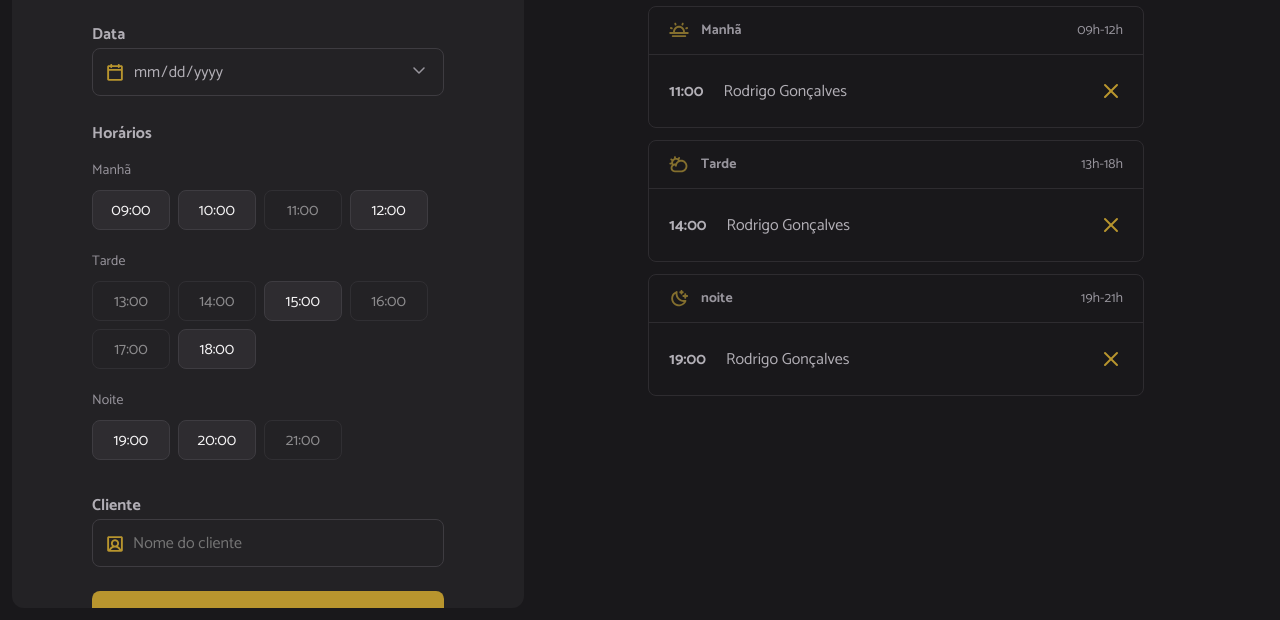
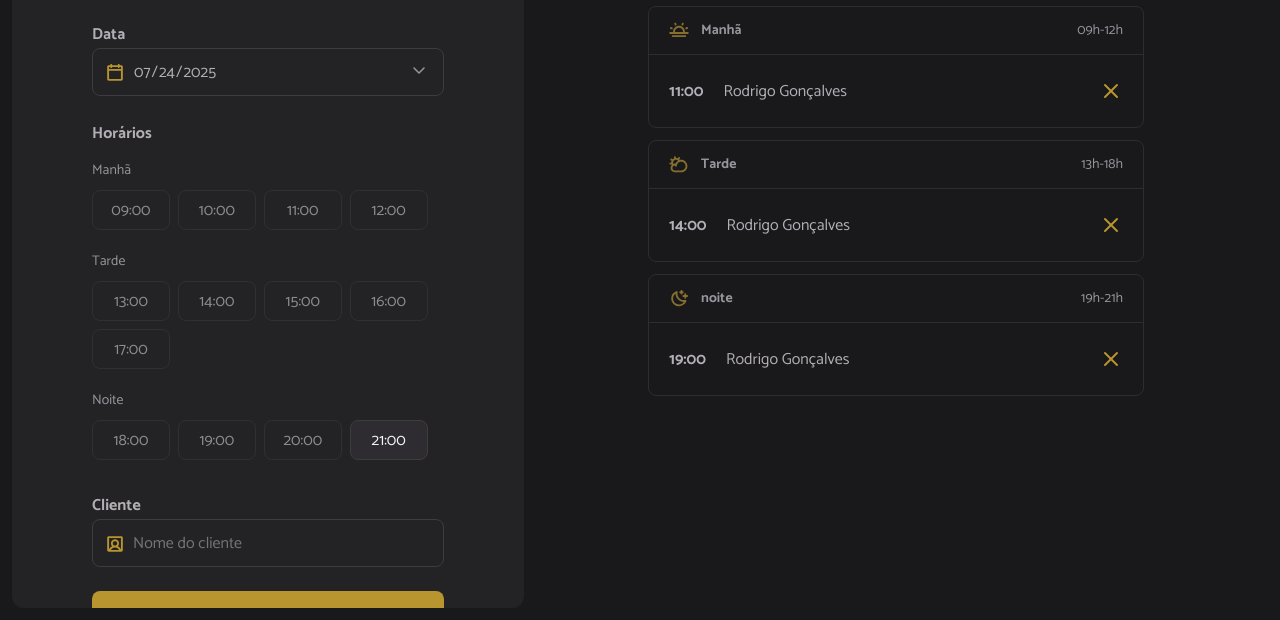
Before and after one commit to pierrerrrr/hairday, a website built with webpack: page index.html in a window 1280 px wide. Shown: the part 180-800 px from the top of the page. Built offline with nearby package versions, Linux system fonts and the light colour scheme.

Commit message:
feat: implement scheduling functionality with available hours

```diff
--- a/index.html
+++ b/index.html
@@ -36,22 +36,13 @@
 
         <span class="label">Horários</span>
         <ul id="hours" class="hours" aria-label="Horários disponíveis de manhã">
-          <!-- Exemplo: Manhã -->
+          <!-- Exemplo: Manhã
           <li data-period="morning" class="hour-period">Manhã</li>
           <li data-period="morning" value="09:00" class="hour hour-available">
             09:00
-          </li>
-          <li data-period="morning" value="10:00" class="hour hour-available">
-            10:00
-          </li>
-          <li data-period="morning" value="11:00" class="hour hour-unavailable">
-            11:00
-          </li>
-          <li data-period="morning" value="12:00" class="hour hour-available">
-            12:00
-          </li>
-          <!-- Exemplo: Tarde  -->
-          <li data-period="morning" class="hour-period">Tarde</li>
+          </li> -->
+          <!-- Exemplo: Tarde
+          <li data-period="afternoon" class="hour-period">Tarde</li>
           <li
             data-period="afternoon"
             value="13:00"
@@ -59,45 +50,13 @@
           >
             13:00
           </li>
-          <li
-            data-period="afternoon"
-            value="14:00"
-            class="hour hour-unavailable"
-          >
-            14:00
-          </li>
-          <li data-period="afternoon" value="15:00" class="hour hour-available">
-            15:00
-          </li>
-          <li
-            data-period="afternoon"
-            value="16:00"
-            class="hour hour-unavailable"
-          >
-            16:00
-          </li>
-          <li
-            data-period="afternoon"
-            value="17:00"
-            class="hour hour-unavailable"
-          >
-            17:00
-          </li>
-          <li data-period="afternoon" value="18:00" class="hour hour-available">
-            18:00
-          </li>
-          <!-- Exemplo: Noite -->
-          <li data-period="morning" class="hour-period">Noite</li>
+          -->
+          <!-- Exemplo: Noite
+          <li data-period="night" class="hour-period">Noite</li>
 
           <li data-period="night" value="19:00" class="hour hour-available">
             19:00
-          </li>
-          <li data-period="night" value="20:00" class="hour hour-available">
-            20:00
-          </li>
-          <li data-period="night" value="21:00" class="hour hour-unavailable">
-            21:00
-          </li>
+          </li> -->
         </ul>
 
         <label for="client" class="label">Cliente</label>
--- a/src/main.js
+++ b/src/main.js
@@ -5,3 +5,6 @@ import "./libs/dayjs.js"
 import "./styles/global.css"
 import "./styles/form.css"
 import "./styles/schedule.css"
+
+import "./modules/form/submit.js"
+import "./modules/page-load.js"
--- /dev/null
+++ b/src/modules/form/hours-load.js
@@ -0,0 +1,47 @@
+import dayjs from "dayjs";
+import { scheduleHours } from "../../utils/schedule-hours.js";
+
+const hours = document.getElementById("hours")
+
+export function hoursLoad({ date }) {
+    const opening = scheduleHours.map((hour) => {
+        // recupera somente a hora do dia
+        const [scheduleHour] = hour.split(":");
+
+        // validação para ver se a hora está no passado
+        const isHourPast = dayjs(date).add(scheduleHour, "hour").isAfter(dayjs())
+
+        return {
+            hour,
+            available: isHourPast,
+        }
+    })
+
+    // renderizando os horários disponíveis
+    opening.forEach(({ hour, available }) => {
+        const li = document.createElement("li");
+        li.classList.add("hour");
+        li.classList.add(available ? "hour-available" : "hour-unavailable");
+
+        li.textContent = hour;
+
+        if(hour === "09:00") {
+            hourHeaderAdd("Manhã");
+        } else if (hour === "13:00") {
+            hourHeaderAdd("Tarde");
+        } else if (hour === "18:00") {
+            hourHeaderAdd("Noite");
+        }
+        hours.append(li);
+    })
+}
+
+function hourHeaderAdd(title) {
+    const header = document.createElement("li");
+    header.classList.add("hour-period")
+    header.textContent = title;
+
+    hours.append(header);
+}
+
+// pensar em como resolver a questão do dia não resetar
--- /dev/null
+++ b/src/modules/form/submit.js
@@ -0,0 +1,14 @@
+import dayjs from 'dayjs';
+
+const form = document.querySelector('form');
+const selectedDate = document.getElementById("date")
+
+const setActualDate = dayjs(new Date()).format("YYYY-MM-DD");
+
+// carrega a data atual e n deixa escolher uma data menor que a atual
+selectedDate.value = setActualDate;
+selectedDate.min = setActualDate;
+
+form.onsubmit = (event) => {
+    event.preventDefault();
+}
--- /dev/null
+++ b/src/modules/page-load.js
@@ -0,0 +1,6 @@
+import { schedulesDay } from "./schedule/load.js"
+
+document.addEventListener("DOMContentLoaded", () => {
+    // inicia o carregamento das datas
+    schedulesDay();
+})
--- /dev/null
+++ b/src/modules/schedule/load.js
@@ -0,0 +1,9 @@
+import { hoursLoad } from "../form/hours-load.js";
+
+const selectedDate = document.getElementById("date")
+export function schedulesDay() {
+    // obtem somente o valor do selectedDate
+    const date = selectedDate.value
+    // renderiza as horas disponíveis
+    hoursLoad({ date });
+}
--- /dev/null
+++ b/src/utils/schedule-hours.js
@@ -0,0 +1,15 @@
+export const scheduleHours = [
+    "09:00",
+    "10:00",
+    "11:00",
+    "12:00",
+    "13:00",
+    "14:00",
+    "15:00",
+    "16:00",
+    "17:00",
+    "18:00",
+    "19:00",
+    "20:00",
+    "21:00",
+]
```
